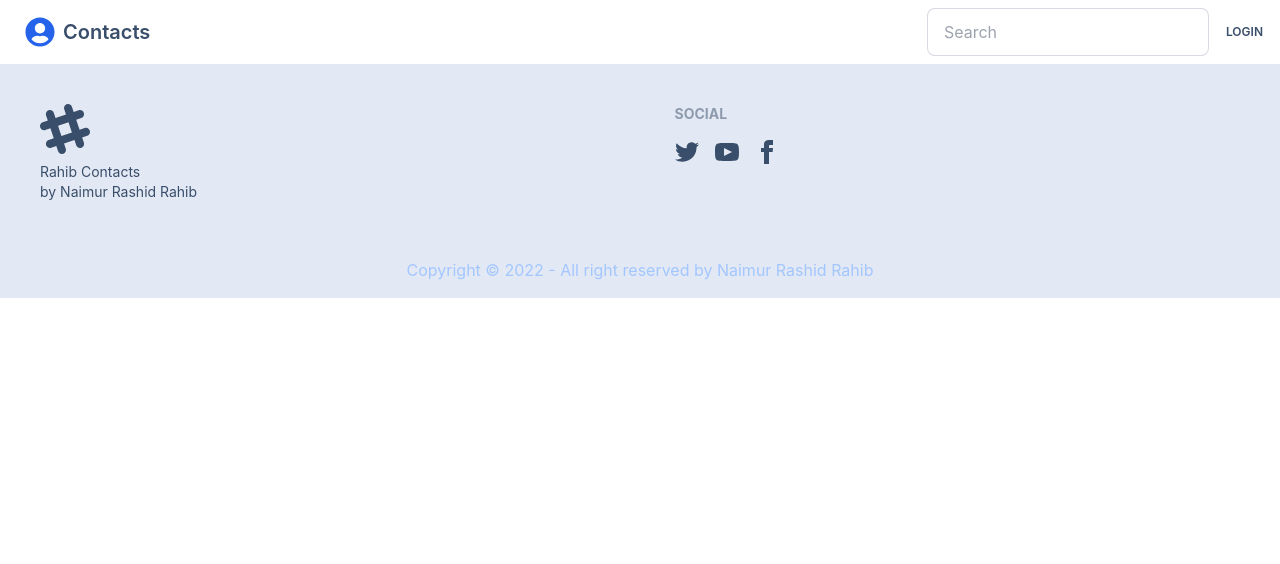
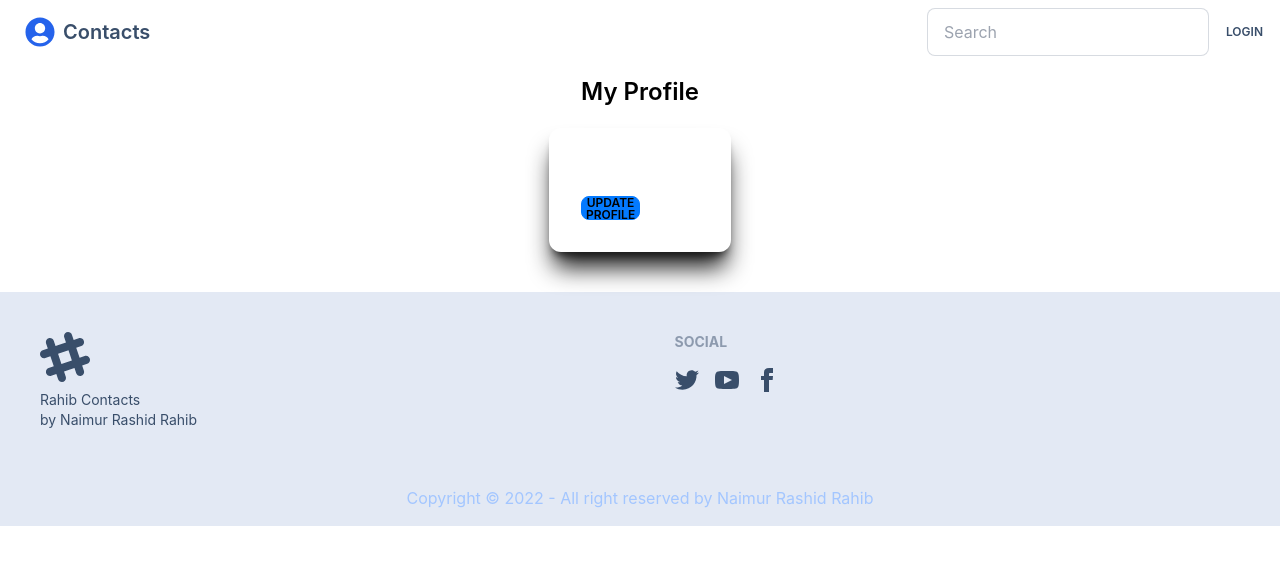
Before and after one commit to 7rahib/rahib-contacts, a React (Create React App) app: page /profile in a window 1280 px wide. Shown: the top 564 px of the page. Built offline with nearby package versions, Linux system fonts and the light colour scheme; no server answers.

Commit message:
Profile added

```diff
--- a/src/App.js
+++ b/src/App.js
@@ -8,6 +8,8 @@ import ContactDetails from './Pages/Home/ContactDetails';
 import Contacts from './Pages/Home/Contacts';
 import FreqeuntlyUsed from './Pages/Home/FreqeuntlyUsed';
 import Home from './Pages/Home/Home';
+import Profile from './Pages/Home/Profile/Profile';
+import UpdateProfile from './Pages/Home/Profile/UpdateProfile';
 import Trash from './Pages/Home/Trash';
 import UpdateContact from './Pages/Home/UpdateContact';
 import Footer from './Pages/Shared/Footer';
@@ -20,6 +22,8 @@ function App() {
       <Routes>
         <Route path='/login' element={<Login />} />
         <Route path='/signup' element={<Signup />} />
+        <Route path='/profile' element={<Profile />} />
+        <Route path='/updateProfile' element={<UpdateProfile />} />
         <Route path='/' element={<RequiredAuth><Home /></RequiredAuth>}>
           <Route index element={<Contacts />} />
           <Route path='/frequentlyUsed' element={<FreqeuntlyUsed />} />
--- /dev/null
+++ b/src/Pages/Home/Profile/Profile.js
@@ -0,0 +1,39 @@
+import React from 'react';
+import { useAuthState } from 'react-firebase-hooks/auth';
+import { useQuery } from 'react-query';
+import { Link } from 'react-router-dom';
+import auth from '../../../firebase.init';
+
+const Profile = () => {
+    const user = useAuthState(auth);
+    const email = user[0]?.email;
+    const { data: users } = useQuery('users', () => fetch(`http://localhost:5000/users/${email}`).then(res => res.json()))
+    return (
+        <div>
+            <h1 className="text-2xl m-3 text-center text-black font-semibold">My Profile</h1>
+
+            <div class="flex flex-col md:lg:xl:flex-row mt-5">
+
+                <div class="md:lg:xl:w-full bg-white flex justify-center content-center ">
+
+                    <div class="md:lg:xl:w-1/2 bg-white flex flex-wrap justify-center content-center mb-10">
+
+                        <div class="bg-white p-8 rounded-xl shadow-xl shadow-neutral-900 w-120">
+
+                            <div class="flex justify-between mb-4">
+                                <div>
+                                    <p class="text-xl font-semibold text-black">{(users?.name)}</p>
+                                </div>
+                            </div>
+                            <span class="text-black text-lg rounded-lg font-semibold">{(users?.email)}</span>
+                            <Link to='/updateProfile'><button className='btn btn-primary btn-xs w-1/2 max-w-xs text-black mt-5'>Update Profile</button></Link>
+                        </div>
+                    </div>
+
+                </div>
+            </div>
+        </div>
+    );
+};
+
+export default Profile;
--- /dev/null
+++ b/src/Pages/Home/Profile/UpdateProfile.js
@@ -0,0 +1,11 @@
+import React from 'react';
+
+const UpdateProfile = () => {
+    return (
+        <div className='flex justify-center items-center min-h-screen'>
+            Not completed
+        </div>
+    );
+};
+
+export default UpdateProfile;
--- a/src/Pages/Shared/Navbar.js
+++ b/src/Pages/Shared/Navbar.js
@@ -6,11 +6,11 @@ import auth from '../../firebase.init';
 import { useQuery } from 'react-query';
 import { signOut } from 'firebase/auth';
 
-
 const Navbar = () => {
 
     const user = useAuthState(auth);
-    const { data: users } = useQuery('users', () => fetch('http://localhost:5000/users').then(res => res.json()))
+    const email = user[0]?.email;
+    const { data: users } = useQuery('users', () => fetch(`http://localhost:5000/users/${email}`).then(res => res.json()))
     const logout = () => {
         signOut(auth);
     };
@@ -31,7 +31,7 @@ const Navbar = () => {
                 {(user[0]?.email ? <div className="dropdown dropdown-end">
                     <label tabIndex={0} className="btn btn-ghost btn-circle avatar">
                         <div className="w-10 rounded-full">
-                            <img src={users[0]?.img} alt='Profile' />
+                            <img src={users?.img} alt='Profile' />
                         </div>
                     </label>
                     <ul tabIndex={0} className="mt-3 p-2 shadow menu menu-compact dropdown-content bg-base-100 rounded-box w-52">
```
